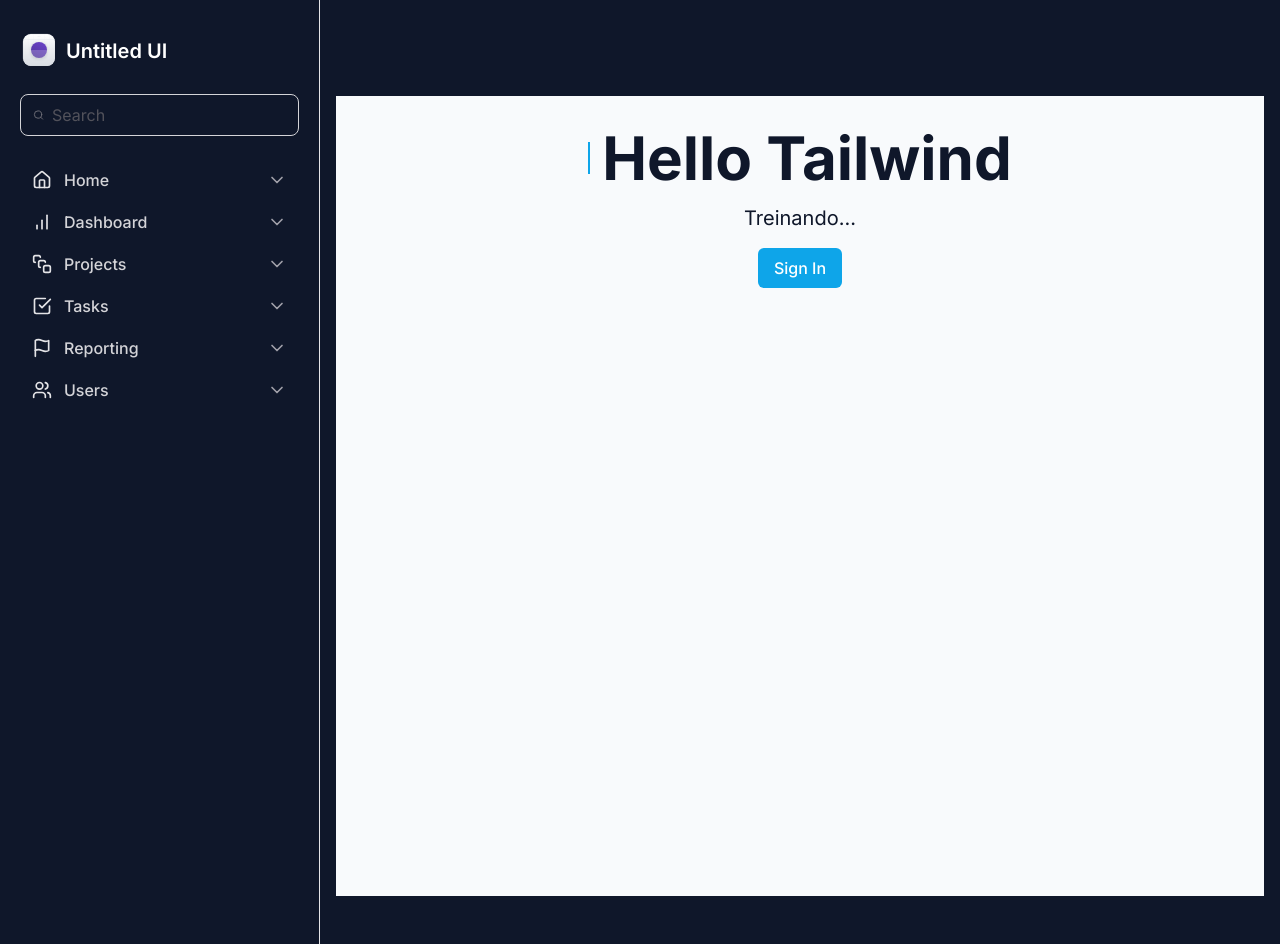
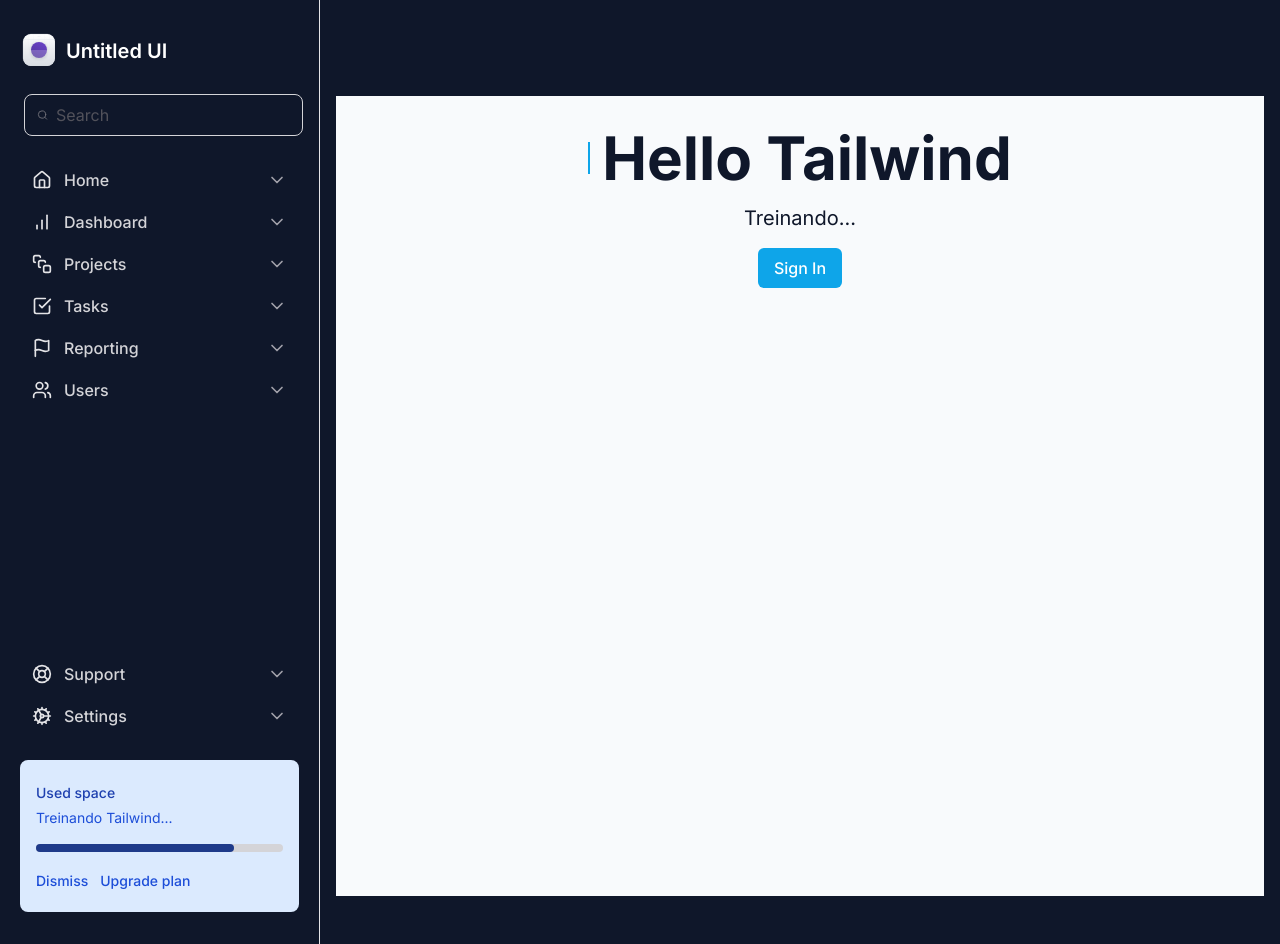
Before and after one commit to larads/ignite-tailwind, a Next.js app: page / in a window 1280 px wide. Built offline with nearby package versions, Linux system fonts and the light colour scheme.

Commit message:
🦄 refactor: Used Space Widget

```diff
--- a/src/components/Sidebar/MainNavigation/NavNavigation.tsx
+++ b/src/components/Sidebar/MainNavigation/NavNavigation.tsx
@@ -10,13 +10,13 @@
   return (
     <a
       href=""
-      className="group flex items-center gap-3 rounded px-3 py-2 hover:bg-violet-50"
+      className="group flex items-center gap-3 rounded px-3 py-2 hover:bg-blue-100"
     >
-      <Icon className="h-5 w-5 text-zinc-200 group-hover:text-violet-700" />
-      <span className="font-medium text-zinc-300 group-hover:text-violet-500">
+      <Icon className="h-5 w-5 text-zinc-200 group-hover:text-blue-900" />
+      <span className="font-medium text-zinc-300 group-hover:text-blue-900">
         {title}
       </span>
-      <ChevronDown className="ml-auto h-5 w-5 text-zinc-400 group-hover:text-violet-500" />
+      <ChevronDown className="ml-auto h-5 w-5 text-zinc-400 group-hover:text-blue-900" />
     </a>
   )
 }
--- /dev/null
+++ b/src/components/Sidebar/UsedSpaceWidget.tsx
@@ -0,0 +1,29 @@
+export function UsedSpaceWidget() {
+  return (
+    <div className="flex flex-col gap-4 rounded-lg bg-blue-100 px-4 py-5">
+      <div className="space-y-1">
+        <span className="text-sm/5 font-medium text-blue-800">Used space</span>
+        <p className="text-sm/5 text-blue-700">Treinando Tailwind...</p>
+      </div>
+
+      <div className="h-2 rounded-full bg-zinc-300">
+        <div className="h-2 w-4/5 rounded-full bg-blue-900" />
+      </div>
+
+      <div className="space-x-3">
+        <button
+          type="button"
+          className="text-sm font-medium text-blue-700 hover:text-blue-900"
+        >
+          Dismiss
+        </button>
+        <button
+          type="button"
+          className="text-sm font-medium text-blue-700 hover:text-blue-900"
+        >
+          Upgrade plan
+        </button>
+      </div>
+    </div>
+  )
+}
--- a/src/components/Sidebar/index.tsx
+++ b/src/components/Sidebar/index.tsx
@@ -1,13 +1,15 @@
 import { Logo } from '@/components/Sidebar/Logo'
-import { Search } from 'lucide-react'
+import { Cog, LifeBuoy, Search } from 'lucide-react'
 import { MainNavigation } from './MainNavigation'
+import { UsedSpaceWidget } from './UsedSpaceWidget'
+import { NavItem } from './MainNavigation/NavNavigation'
 
 export function Sidebar() {
   return (
-    <aside className="space-y-6 border-r border-zinc-200 px-5 py-8">
+    <aside className="flex flex-col gap-6 border-r border-zinc-200 px-5 py-8">
       <Logo />
 
-      <div className="flex w-full items-center gap-2 rounded-lg border border-zinc-300 px-3 py-2 shadow-sm">
+      <div className="mx-1 flex w-full items-center gap-2 rounded-lg border border-zinc-300 px-3 py-2 shadow-sm">
         <Search className="h-5 w-5 text-zinc-500" />
         <input
           className="flex-1 border-0 bg-transparent p-0 text-zinc-900 placeholder-zinc-600"
@@ -15,6 +17,14 @@
         />
       </div>
       <MainNavigation />
+      <div className="mt-auto flex flex-col gap-6">
+        <nav className="space-y-0.5">
+          <NavItem title="Support" icon={LifeBuoy} />
+          <NavItem title="Settings" icon={Cog} />
+        </nav>
+
+        <UsedSpaceWidget />
+      </div>
     </aside>
   )
 }
```
